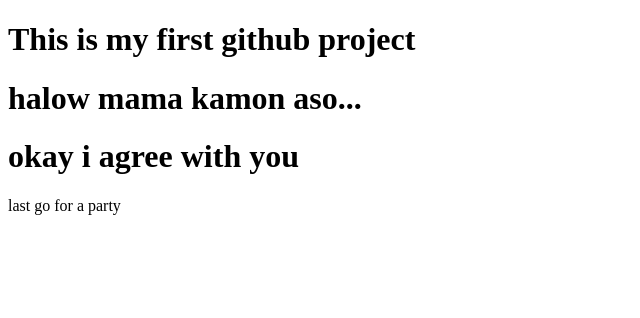
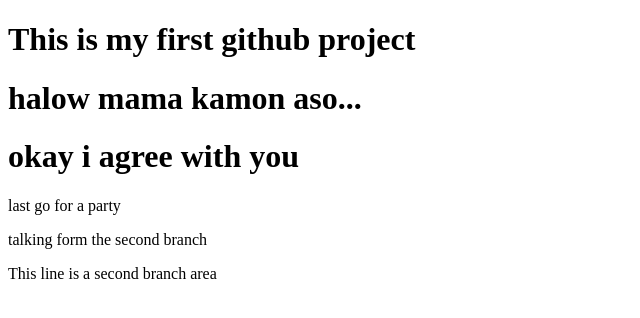
Before and after one commit to jamal322/my-fast-website, a plain HTML site: page index.html in a window 1280 px wide. Shown: the whole page, without its empty margins (0-640 px from the left). Drawn offline with Linux system fonts and the light colour scheme.

Commit message:
add my second branch

```diff
--- a/index.html
+++ b/index.html
@@ -10,6 +10,8 @@
     <h1>halow mama kamon aso...</h1>
     <h1>okay i agree with you</h1>
     <p>last go for a party</p>
+    <p>talking form the second branch</p>
+    <p>This line is a second branch area</p>
     <img src="flage.jpg" alt="">
 </body>
 </html>
```
